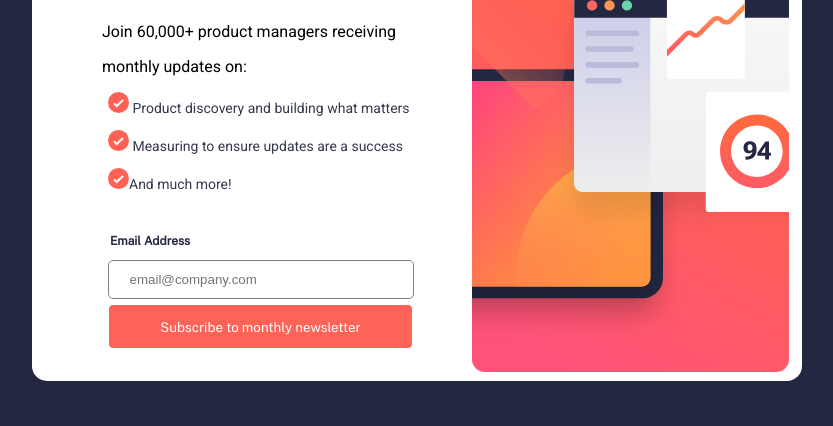
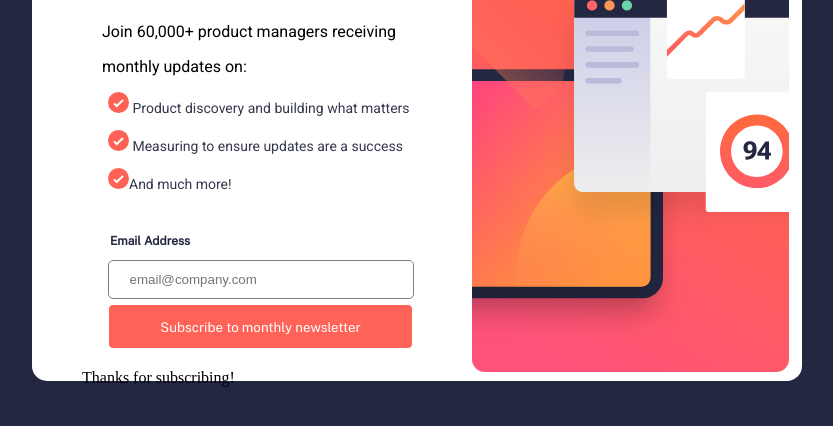
Before and after one commit to DasAnindita/newsletter, a plain HTML site: page index.html in a window 1280 px wide. Shown: the part 248-674 px from the top of the page, without its empty margins (226-1059 px from the left). Drawn offline with nearby package versions, Linux system fonts and the light colour scheme.

Commit message:
Update index.html

```diff
--- a/index.html
+++ b/index.html
@@ -35,6 +35,8 @@
 <p class="in">Email Address</p>
 <input type="input" class="input" name="Email" placeholder="     email@company.com" required></input>
 <div> <button type="submit" class="btn">Subscribe to monthly newsletter</button></div>
+<div id="successMessage" class="success-message">Thanks for subscribing!</div>
+
 </form>
 
   <!-- Sign-up form end -->
```
